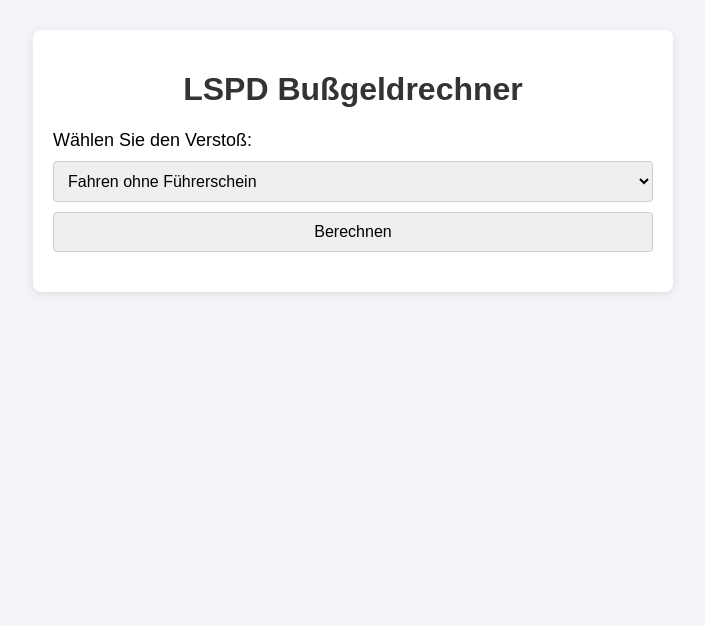
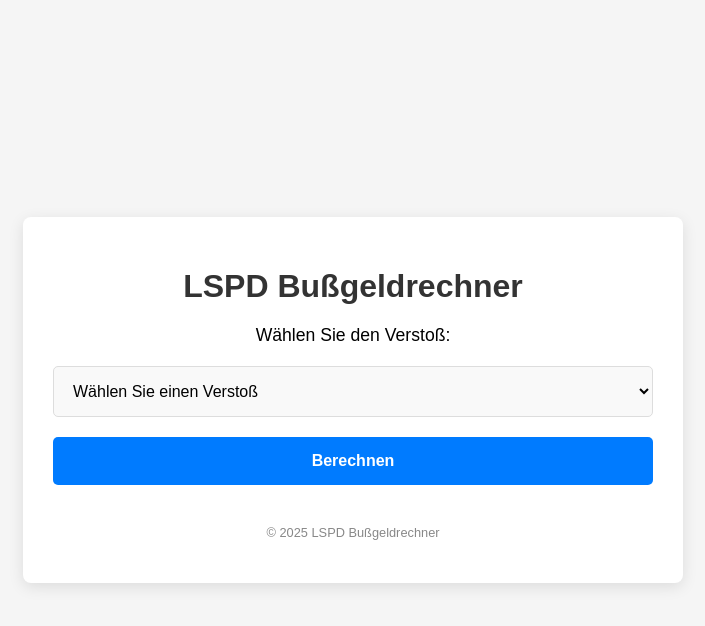
Before and after one commit to DenBie38/lspd_busgeldrechner, a plain HTML site: page index.html in a window 1280 px wide. Shown: the whole page, without its empty margins (287-992 px from the left). Drawn offline with Linux system fonts and the light colour scheme.

Commit message:
Update index.html

```diff
--- a/index.html
+++ b/index.html
@@ -5,53 +5,144 @@
     <meta name="viewport" content="width=device-width, initial-scale=1.0">
     <title>LSPD Bußgeldrechner</title>
     <style>
-        body { font-family: Arial, sans-serif; margin: 30px; background-color: #f4f4f9; }
-        h1 { text-align: center; color: #333; }
-        .container { max-width: 600px; margin: auto; padding: 20px; background-color: white; border-radius: 8px; box-shadow: 0 2px 10px rgba(0, 0, 0, 0.1); }
-        label { font-size: 18px; }
-        select, button { padding: 10px; font-size: 16px; width: 100%; margin-top: 10px; border: 1px solid #ccc; border-radius: 4px; }
-        button:hover { background-color: #007bff; color: white; cursor: pointer; }
-        #result { font-size: 20px; color: green; margin-top: 20px; text-align: center; }
+        /* Grundlegendes Styling */
+        body {
+            font-family: Arial, sans-serif;
+            margin: 0;
+            padding: 0;
+            background-color: #f5f5f5;
+            display: flex;
+            justify-content: center;
+            align-items: center;
+            height: 100vh;
+        }
+
+        .container {
+            background-color: #ffffff;
+            width: 100%;
+            max-width: 600px;
+            border-radius: 8px;
+            padding: 30px;
+            box-shadow: 0px 4px 15px rgba(0, 0, 0, 0.1);
+            text-align: center;
+        }
+
+        h1 {
+            font-size: 2rem;
+            color: #333;
+            margin-bottom: 20px;
+        }
+
+        label {
+            font-size: 1.1rem;
+            margin-bottom: 10px;
+            display: block;
+        }
+
+        select, button {
+            padding: 15px;
+            font-size: 1rem;
+            margin: 10px 0;
+            width: 100%;
+            border-radius: 5px;
+            border: 1px solid #ddd;
+        }
+
+        select {
+            background-color: #f9f9f9;
+        }
+
+        button {
+            background-color: #007bff;
+            color: #fff;
+            cursor: pointer;
+            font-weight: bold;
+            border: none;
+        }
+
+        button:hover {
+            background-color: #0056b3;
+        }
+
+        #result {
+            font-size: 1.5rem;
+            color: #28a745;
+            margin-top: 20px;
+        }
+
+        .footer {
+            margin-top: 30px;
+            font-size: 0.8rem;
+            color: #888;
+        }
+
+        #error {
+            color: #e74c3c;
+            font-size: 1.2rem;
+        }
     </style>
 </head>
 <body>
     <div class="container">
         <h1>LSPD Bußgeldrechner</h1>
+
         <label for="violation">Wählen Sie den Verstoß:</label>
         <select id="violation">
+            <option value="">Wählen Sie einen Verstoß</option>
             <!-- Optionen werden hier per JavaScript hinzugefügt -->
         </select>
+
         <button onclick="calculateFine()">Berechnen</button>
-        <h2 id="result"></h2>
+
+        <div id="result"></div>
+        <div id="error"></div>
+
+        <div class="footer">
+            <p>© 2025 LSPD Bußgeldrechner</p>
+        </div>
     </div>
 
     <script>
-        let violations = [];
+        // Verstöße und Bußgelder
+        let violations = [
+            { "violation": "Fahren ohne Führerschein", "fine": 1500 },
+            { "violation": "Rote Ampel überfahren", "fine": 1000 },
+            { "violation": "Fahren unter Alkoholeinfluss", "fine": 2000 },
+            { "violation": "Unfallflucht", "fine": 2500 }
+        ];
 
-        // Laden der JSON-Daten (die Bußgelder und Verstöße)
-        fetch('violations.json')
-            .then(response => response.json())
-            .then(data => {
-                violations = data;
+        // Verstöße in das Dropdown-Menü laden
+        window.onload = function() {
             let selectElement = document.getElementById('violation');
-
-                // Dynamisch Optionen für Verstöße hinzufügen
-                violations.forEach(violation => {
+            violations.forEach(function(violation) {
                 let option = document.createElement('option');
                 option.value = violation.violation;
                 option.textContent = violation.violation;
                 selectElement.appendChild(option);
             });
-            });
+        };
 
-        // Bußgeld berechnen
+        // Berechnung des Bußgeldes
         function calculateFine() {
             let violation = document.getElementById('violation').value;
+            let resultElement = document.getElementById('result');
+            let errorElement = document.getElementById('error');
+
+            // Fehlerbehandlung: Überprüfen, ob eine Auswahl getroffen wurde
+            if (violation === "") {
+                resultElement.innerText = "";
+                errorElement.innerText = "Bitte wählen Sie einen Verstoß aus.";
+                return;
+            }
+
+            errorElement.innerText = "";
+
+            // Den ausgewählten Verstoß und das Bußgeld finden
             let fine = violations.find(v => v.violation === violation);
             if (fine) {
-                document.getElementById('result').innerText = `Strafe: ${fine.fine} $`;
+                resultElement.innerText = `Strafe: ${fine.fine} €`;
             } else {
-                document.getElementById('result').innerText = 'Bitte wählen Sie einen Verstoß aus.';
+                resultElement.innerText = "Fehler: Verstoß nicht gefunden.";
             }
         }
     </script>
```
Lines whose indentation alone changed are shown as unchanged.
